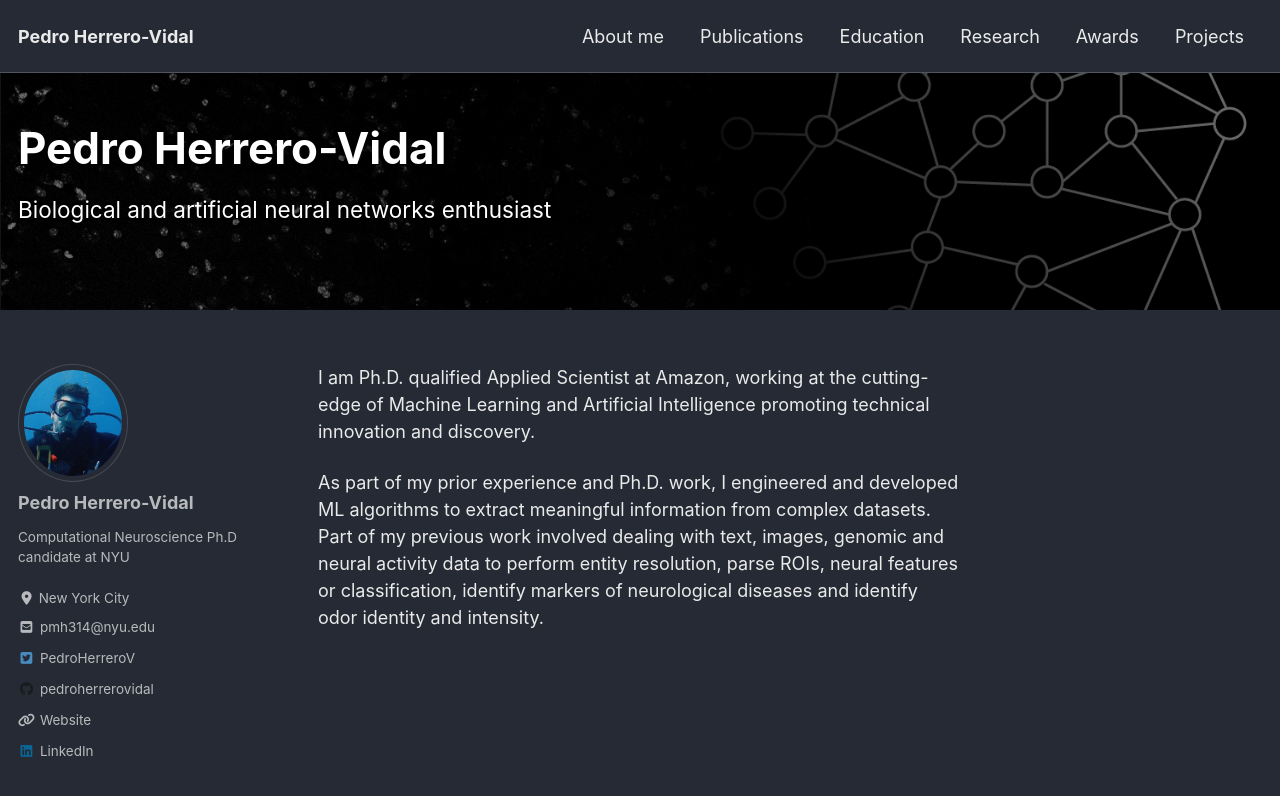
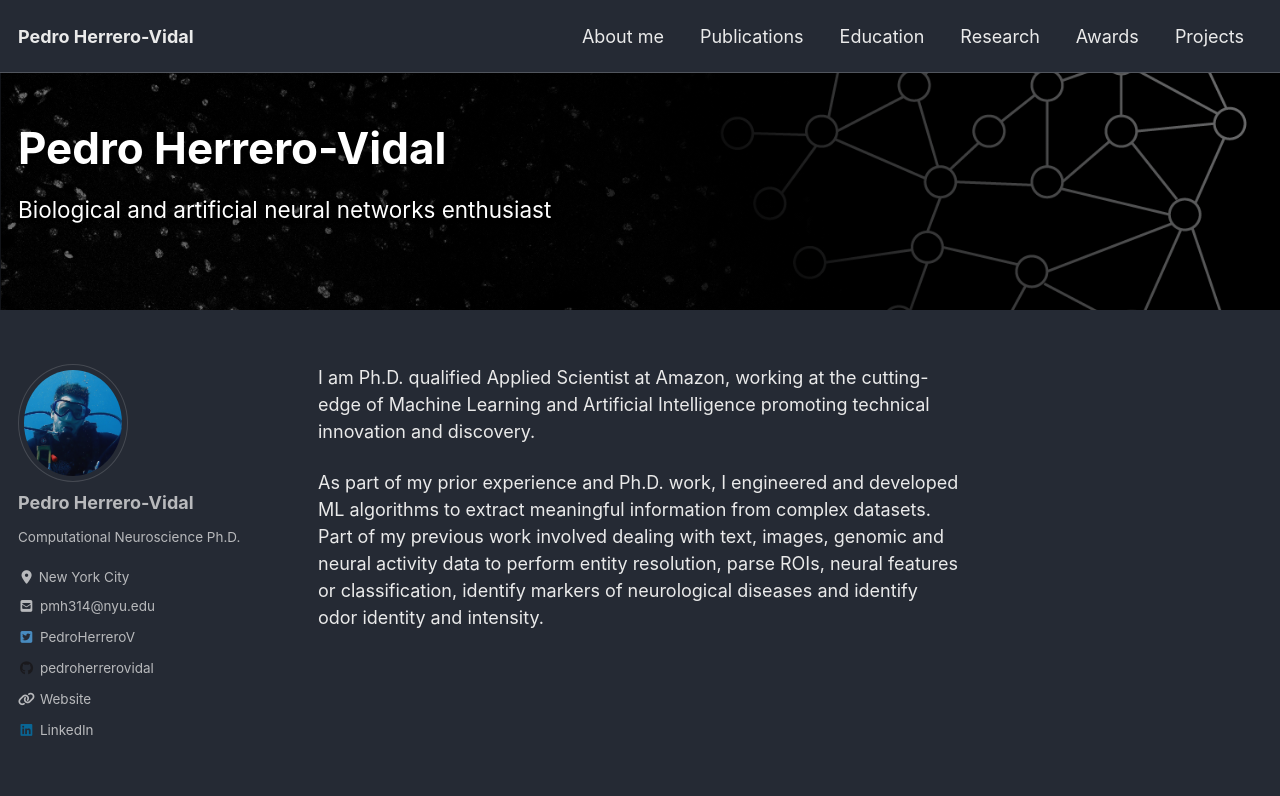
Before and after one commit to pedroherrerovidal/pedroherrerovidal.github.io, a Jekyll site: the page built from index.md, in a window 1280 px wide and 900 px high. Shown: the top 796 px of the window. Built offline with Jekyll 4.4.1, drawn with Linux system fonts in a browser that asks for light colours; cached includes are drawn as plain includes; nearby versions of some CDN libraries.

Commit message:
Update _config.yml

```diff
--- a/_config.yml
+++ b/_config.yml
@@ -95,7 +95,7 @@ analytics:
 author:
   name             : "Pedro Herrero-Vidal"
   avatar           : "/assets/images/github.png" # path of avatar image, e.g. "/assets/images/bio-photo.jpg"
-  bio              : "Computational Neuroscience Ph.D candidate at NYU"
+  bio              : "Computational Neuroscience Ph.D."
   location         : "New York City"
   email            :
   linkedin         : "pedroherrerovidal"
```
